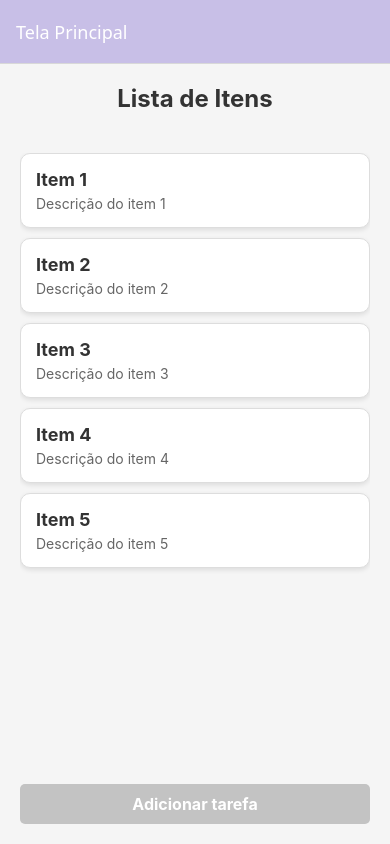
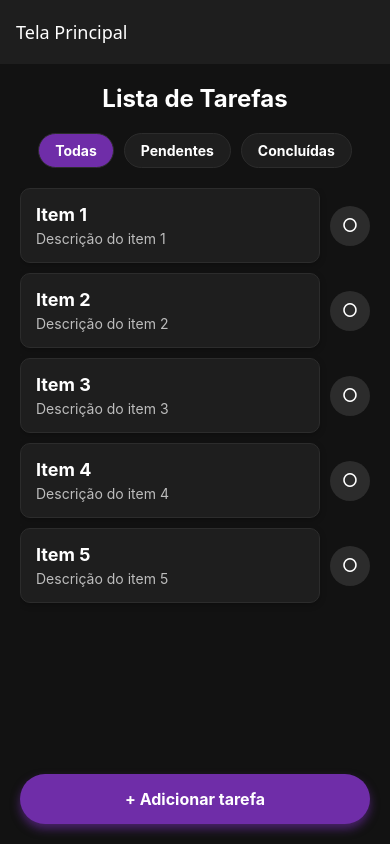
Before and after one commit to JVictorPimenta/tarefadasDeLista, a React Native app: screen /Home in a window 390 px wide. Built offline with nearby package versions, Linux system fonts and the light colour scheme.

Commit message:
botões para filtragem e riscar tarefas
foram adicionados botões para filtragem de tarefas, como também css e tema escuro

```diff
--- a/App.jsx
+++ b/App.jsx
@@ -1,4 +1,7 @@
-import { NavigationContainer } from '@react-navigation/native';
+import React from 'react';
+import { View } from 'react-native';
+import { StatusBar } from 'expo-status-bar';
+import { NavigationContainer, DarkTheme } from '@react-navigation/native';
 import { createStackNavigator } from '@react-navigation/stack';
 
 import HomeScreen from './screens/HomeScreen';
@@ -7,17 +10,34 @@ import AddTaskScreen from './screens/AddTaskScreen';
 
 const Stack = createStackNavigator();
 
+const MyTheme = {
+  ...DarkTheme,
+  colors: {
+    ...DarkTheme.colors,
+    primary: '#6F2DA8',
+    background: '#121212',
+    card: '#1E1E1E',
+    text: '#FFFFFF',
+    border: '#2C2C2C',
+  },
+};
+
 export default function App() {
   return (
-        <NavigationContainer>
+    <>
+      <StatusBar style="light" />
+      <NavigationContainer theme={MyTheme}>
         <Stack.Navigator initialRouteName="Home">
           <Stack.Screen
             name="Home"
             component={HomeScreen}
             options={{
               title: 'Tela Principal',
-                        headerStyle: { backgroundColor: '#C8BFE7' },
-                        headerTintColor: '#fff',
+              headerStyle: { backgroundColor: '#1E1E1E' },
+              headerTintColor: '#FFFFFF',
+              headerBackground: () => (
+                <View style={{ flex: 1, backgroundColor: '#1E1E1E' }} />
+              ),
             }}
           />
           <Stack.Screen
@@ -25,16 +45,27 @@ export default function App() {
             component={DetailsScreen}
             options={{
               title: 'Detalhes',
-                        headerStyle: { backgroundColor: '#dc3545' },
-                        headerTintColor: '#fff',
+              headerStyle: { backgroundColor: '#1E1E1E' },
+              headerTintColor: '#FFFFFF',
+              headerBackground: () => (
+                <View style={{ flex: 1, backgroundColor: '#1E1E1E' }} />
+              ),
             }}
           />
           <Stack.Screen
             name="AddTask"
             component={AddTaskScreen}
-                    options={{ title: 'Adicionar Tarefa', headerStyle: { backgroundColor: '#007bff' }, headerTintColor: '#fff' }}
+            options={{
+              title: 'Adicionar Tarefa',
+              headerStyle: { backgroundColor: '#1E1E1E' },
+              headerTintColor: '#FFFFFF',
+              headerBackground: () => (
+                <View style={{ flex: 1, backgroundColor: '#1E1E1E' }} />
+              ),
+            }}
           />
         </Stack.Navigator>
       </NavigationContainer>
+    </>
   );
 }
--- a/app.json
+++ b/app.json
@@ -5,12 +5,12 @@
     "version": "1.0.0",
     "orientation": "portrait",
     "icon": "./assets/icon.png",
-    "userInterfaceStyle": "light",
+    "userInterfaceStyle": "dark",
     "newArchEnabled": true,
     "splash": {
       "image": "./assets/splash-icon.png",
       "resizeMode": "contain",
-      "backgroundColor": "#ffffff"
+      "backgroundColor": "#121212"
     },
     "ios": {
       "supportsTablet": true
@@ -18,7 +18,7 @@
     "android": {
       "adaptiveIcon": {
         "foregroundImage": "./assets/adaptive-icon.png",
-        "backgroundColor": "#ffffff"
+        "backgroundColor": "#121212"
       },
       "edgeToEdgeEnabled": true
     },
--- a/screens/HomeScreen.jsx
+++ b/screens/HomeScreen.jsx
@@ -1,114 +1,199 @@
-import { StyleSheet, View, Text, FlatList, TouchableOpacity, Alert } from 'react-native';
-import { useState, useEffect } from 'react';
-import ItemCard from './ItemCard';
+import { StyleSheet, View, Text, FlatList, TouchableOpacity } from 'react-native';
+import { useState } from 'react';
 
-const DATA = [
-  { id: '1', title: 'Item 1', description: 'Descrição do item 1' },
-  { id: '2', title: 'Item 2', description: 'Descrição do item 2' },
-  { id: '3', title: 'Item 3', description: 'Descrição do item 3' },
-  { id: '4', title: 'Item 4', description: 'Descrição do item 4' },
-  { id: '5', title: 'Item 5', description: 'Descrição do item 5' },
+const initialData = [
+  { id: '1', title: 'Item 1', description: 'Descrição do item 1', completed: false },
+  { id: '2', title: 'Item 2', description: 'Descrição do item 2', completed: false },
+  { id: '3', title: 'Item 3', description: 'Descrição do item 3', completed: false },
+  { id: '4', title: 'Item 4', description: 'Descrição do item 4', completed: false },
+  { id: '5', title: 'Item 5', description: 'Descrição do item 5', completed: false },
 ];
 
 export default function HomeScreen({ navigation }) {
+  const [data, setData] = useState(initialData);
+  const [filter, setFilter] = useState('all');
+
+  const toggleComplete = (id) => {
+    setData(data.map(item =>
+      item.id === id ? { ...item, completed: !item.completed } : item
+    ));
+  };
+
+  const filteredData = data.filter(item => {
+    if (filter === 'completed') return item.completed;
+    if (filter === 'pending') return !item.completed;
+    return true;
+  });
 
   const renderItem = ({ item }) => (
+    <View style={styles.cardContainer}>
       <TouchableOpacity
         style={styles.card}
         onPress={() => navigation.navigate('Details', { item })}
       >
-      <Text style={styles.cardTitle}>{item.title}</Text>
-      <Text style={styles.cardDescription}>{item.description}</Text>
+        <Text style={[styles.cardTitle, item.completed && styles.completedText]}>
+          {item.title}
+        </Text>
+        <Text style={[styles.cardDescription, item.completed && styles.completedText]}>
+          {item.description}
+        </Text>
       </TouchableOpacity>
+      <TouchableOpacity
+        style={styles.completeButton}
+        onPress={() => toggleComplete(item.id)}
+      >
+        <Text style={styles.completeButtonText}>
+          {item.completed ? '✓' : '○'}
+        </Text>
+      </TouchableOpacity>
+    </View>
   );
 
   return (
     <View style={styles.container}>
-      <Text style={styles.title}>Lista de Itens</Text>
-      <View style={styles.counterContainer}>
+      <Text style={styles.title}>Lista de Tarefas</Text>
+
+      <View style={styles.filterContainer}>
+        <TouchableOpacity
+          style={[styles.filterButton, filter === 'all' && styles.filterAllActive]}
+          onPress={() => setFilter('all')}
+        >
+          <Text style={styles.filterButtonText}>Todas</Text>
+        </TouchableOpacity>
+        <TouchableOpacity
+          style={[styles.filterButton, filter === 'pending' && styles.filterPendingActive]}
+          onPress={() => setFilter('pending')}
+        >
+          <Text style={styles.filterButtonText}>Pendentes</Text>
+        </TouchableOpacity>
+        <TouchableOpacity
+          style={[styles.filterButton, filter === 'completed' && styles.filterCompletedActive]}
+          onPress={() => setFilter('completed')}
+        >
+          <Text style={styles.filterButtonText}>Concluídas</Text>
+        </TouchableOpacity>
       </View>
 
       <FlatList
-        data={DATA}
+        data={filteredData}
         renderItem={renderItem}
         keyExtractor={(item) => item.id}
         style={styles.list}
       />
+
       <TouchableOpacity
-        style={[styles.button, { backgroundColor: '#C3C3C3' }]}
+        style={styles.addButton}
         onPress={() => navigation.navigate('AddTask')}
       >
-        <Text style={styles.buttonText}>Adicionar tarefa</Text>
+        <Text style={styles.addButtonText}>+ Adicionar tarefa</Text>
       </TouchableOpacity>
     </View>
   );
 }
 
-
 const styles = StyleSheet.create({
-  counterContainer: {
-    alignItems: 'center',
-    marginBottom: 20,
-  },
-  counterText: {
-    fontSize: 18,
-    color: '#333',
-    marginBottom: 10,
-  },
-  counterButton: {
-    backgroundColor: '#007bff',
-    paddingVertical: 10,
-    paddingHorizontal: 20,
-    borderRadius: 5,
-    marginBottom: 10
-  },
   container: {
     flex: 1,
-    backgroundColor: '#f5f5f5',
+    backgroundColor: '#121212',
     padding: 20,
   },
   title: {
     fontSize: 24,
     fontWeight: 'bold',
     marginBottom: 20,
-    color: '#333',
+    color: '#FFFFFF',
     textAlign: 'center',
+  },
+  filterContainer: {
+    flexDirection: 'row',
+    justifyContent: 'center',
+    marginBottom: 20,
+    gap: 10,
+  },
+  filterButton: {
+    paddingVertical: 8,
+    paddingHorizontal: 16,
+    borderRadius: 20,
+    borderWidth: 1,
+    borderColor: '#2C2C2C',
+    backgroundColor: '#1E1E1E',
+  },
+  filterAllActive: {
+    backgroundColor: '#6F2DA8',
+  },
+  filterPendingActive: {
+    backgroundColor: '#FFA000',
+  },
+  filterCompletedActive: {
+    backgroundColor: '#388E3C',
+  },
+  filterButtonText: {
+    color: '#FFFFFF',
+    fontWeight: 'bold',
   },
   list: {
     flex: 1,
   },
+  cardContainer: {
+    flexDirection: 'row',
+    alignItems: 'center',
+    marginBottom: 10,
+  },
   card: {
-    backgroundColor: '#fff',
+    flex: 1,
+    backgroundColor: '#1E1E1E',
     padding: 15,
     borderRadius: 10,
-    marginBottom: 10,
     borderWidth: 1,
-    borderColor: '#ddd',
+    borderColor: '#2C2C2C',
     shadowColor: '#000',
     shadowOffset: { width: 0, height: 2 },
-    shadowOpacity: 0.1,
-    shadowRadius: 5,
-    elevation: 3,
+    shadowOpacity: 0.25,
+    shadowRadius: 6,
+    elevation: 6,
   },
   cardTitle: {
     fontSize: 18,
     fontWeight: 'bold',
-    color: '#333',
+    color: '#FFFFFF',
   },
   cardDescription: {
     fontSize: 14,
-    color: '#666',
+    color: '#BDBDBD',
     marginTop: 5,
   },
-  button: {
-    backgroundColor: '#007bff',
-    paddingVertical: 10,
+  completedText: {
+    color: '#6F2DA8',
+    textDecorationLine: 'line-through',
+  },
+  completeButton: {
+    width: 40,
+    height: 40,
+    borderRadius: 20,
+    backgroundColor: '#2C2C2C',
+    justifyContent: 'center',
+    alignItems: 'center',
+    marginLeft: 10,
+  },
+  completeButtonText: {
+    color: '#FFFFFF',
+    fontSize: 18,
+  },
+  addButton: {
+    backgroundColor: '#6F2DA8',
+    paddingVertical: 15,
     paddingHorizontal: 20,
-    borderRadius: 5,
+    borderRadius: 50,
     alignItems: 'center',
+    marginTop: 20,
+    shadowColor: '#6F2DA8',
+    shadowOffset: { width: 0, height: 5 },
+    shadowOpacity: 0.6,
+    shadowRadius: 10,
+    elevation: 10,
   },
-  buttonText: {
-    color: '#fff',
+  addButtonText: {
+    color: '#FFFFFF',
     fontSize: 16,
     fontWeight: 'bold',
   },
--- a/screens/ItemCard.jsx
+++ b/screens/ItemCard.jsx
@@ -1,22 +1,36 @@
 import { StyleSheet, View, Text, TouchableOpacity } from 'react-native';
 
-export default function ItemCard({ title, description, onPress }) {
+export default function ItemCard({ title, description, onPress, completed }) {
     return (
         <TouchableOpacity style={styles.card} onPress={onPress}>
-            <Text style={styles.cardTitle}>{title}</Text>
-            <Text style={styles.cardDescription}>{description}</Text>
+            <Text
+              style={[
+                styles.cardTitle,
+                completed && styles.completedText
+              ]}
+            >
+              {title}
+            </Text>
+            <Text
+              style={[
+                styles.cardDescription,
+                completed && styles.completedText
+              ]}
+            >
+              {description}
+            </Text>
         </TouchableOpacity>
     );
 }
 
 const styles = StyleSheet.create({
     card: {
-        backgroundColor: '#fff',
+        backgroundColor: '#1E1E1E',
         padding: 15,
         borderRadius: 10,
         marginBottom: 10,
         borderWidth: 1,
-        borderColor: '#ddd',
+        borderColor: '#2C2C2C',
         shadowColor: '#000',
         shadowOffset: { width: 0, height: 2 },
         shadowOpacity: 0.1,
@@ -26,11 +40,15 @@ const styles = StyleSheet.create({
     cardTitle: {
         fontSize: 18,
         fontWeight: 'bold',
-        color: '#333',
+        color: '#FFFFFF',
     },
     cardDescription: {
         fontSize: 14,
-        color: '#666',
+        color: '#BDBDBD',
         marginTop: 5,
     },
+    completedText: {
+        color: '#6F2DA8',
+        textDecorationLine: 'line-through',
+    },
 });
```
Lines whose indentation alone changed are shown as unchanged.
